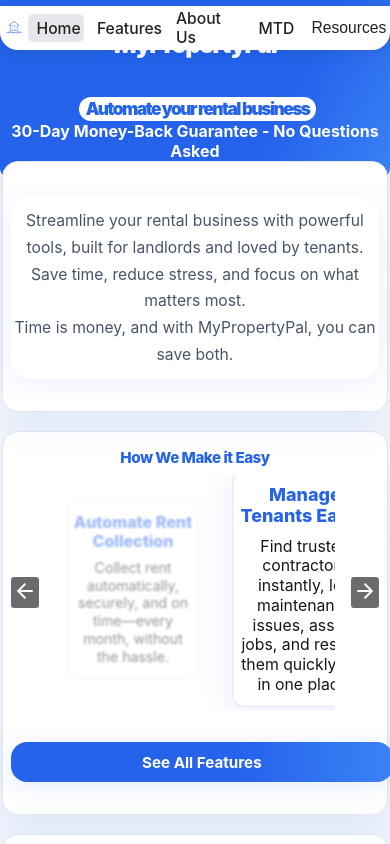
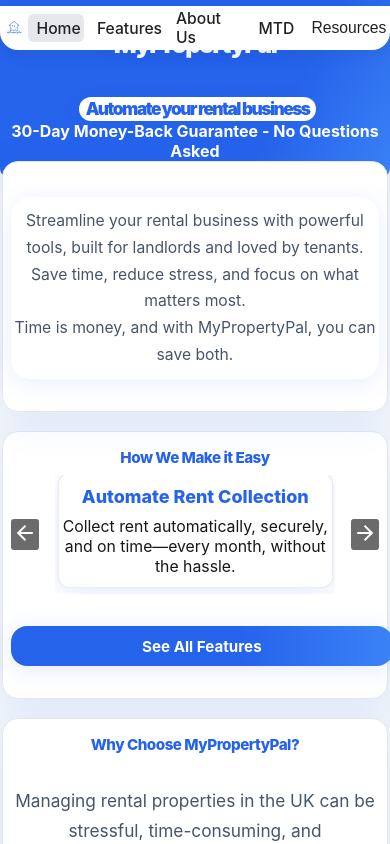
Before and after one commit to rubberduckies12/MyPropertyPal, a Next.js app in the folder webpage/: page / in a window 390 px wide. Shown: the top 844 px of the page. Built offline with nearby package versions, Linux system fonts and the light colour scheme.

Commit message:
mobile attempt 4.0

```diff
--- a/webpage/src/pages/landing/landing.jsx
+++ b/webpage/src/pages/landing/landing.jsx
@@ -1,4 +1,4 @@
-import React, { useState } from "react";
+import React, { useState, useEffect } from "react";
 import Link from "next/link";
 import Head from "next/head.js";
 import WebpageHeader from "../header/header.jsx";
@@ -35,10 +35,22 @@ const FEATURES = [
 	},
 ];
 
+function useIsMobile() {
+	const [isMobile, setIsMobile] = useState(false);
+	useEffect(() => {
+		const check = () => setIsMobile(window.innerWidth <= 600);
+		check();
+		window.addEventListener("resize", check);
+		return () => window.removeEventListener("resize", check);
+	}, []);
+	return isMobile;
+}
+
 function FeatureCarousel() {
+	const isMobile = useIsMobile();
 	const [current, setCurrent] = useState(0);
 	const total = FEATURES.length;
-	const visibleCount = 3;
+	const visibleCount = isMobile ? 1 : 3;
 
 	const prev = () => setCurrent((c) => (c - 1 + total) % total);
 	const next = () => setCurrent((c) => (c + 1) % total);
@@ -66,7 +78,9 @@ function FeatureCarousel() {
 				{getVisible().map((feature, idx) => (
 					<div
 						className={`${styles["carousel-card"]} ${
-							idx === 1 ? styles["active"] : styles["faded"]
+							idx === Math.floor(visibleCount / 2)
+								? styles["active"]
+								: styles["faded"]
 						}`}
 						key={feature.title}
 					>
@@ -256,8 +270,6 @@ const Landing = () => {
 						</div>
 					</div>
 				</section>
-
-
 			</div>
 		</>
 	);
--- a/webpage/src/styles/landing/landing.module.css
+++ b/webpage/src/styles/landing/landing.module.css
@@ -97,11 +97,11 @@
   display: flex;
   align-items: center;
   justify-content: center;
-  gap: 2rem;
+  gap: 0.5rem;
   width: 100%;
   min-height: 200px;
-  overflow-x: auto;
-  scroll-snap-type: x mandatory;
+  position: relative;
+  overflow: visible;
   padding-bottom: 1rem;
 }
 
@@ -110,6 +110,8 @@
   gap: 1.2rem;
   align-items: center;
   justify-content: center;
+  flex: 1;
+  overflow: visible;
 }
 
 .carousel-arrow {
@@ -214,6 +216,36 @@
   transform: translateY(-2px) scale(1.04);
   box-shadow: 0 8px 32px rgba(37,99,235,0.18);
   outline: none;
+}
+
+/* --- Center buttons everywhere --- */
+.landing-cta-btn {
+  display: block;
+  margin-left: auto;
+  margin-right: auto;
+  text-align: center;
+}
+
+/* --- Carousel arrows always visible, not scrollable --- */
+.features-carousel {
+  display: flex;
+  align-items: center;
+  justify-content: center;
+  gap: 0.5rem;
+  width: 100%;
+  min-height: 200px;
+  position: relative;
+  overflow: visible;
+  padding-bottom: 1rem;
+}
+
+.features-carousel-track {
+  display: flex;
+  gap: 1.2rem;
+  align-items: center;
+  justify-content: center;
+  flex: 1;
+  overflow: visible;
 }
 
 /* ===== How It Works Section ===== */
```
